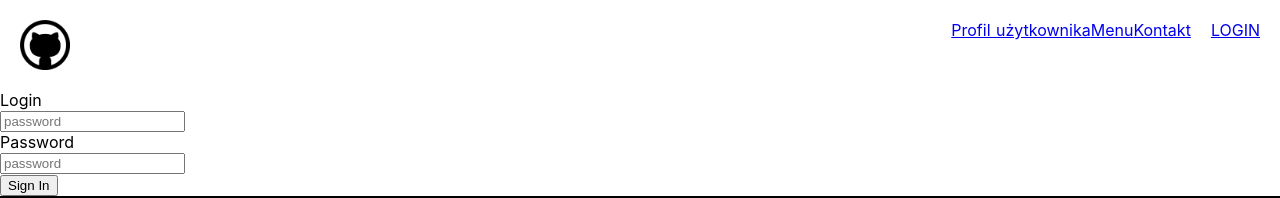
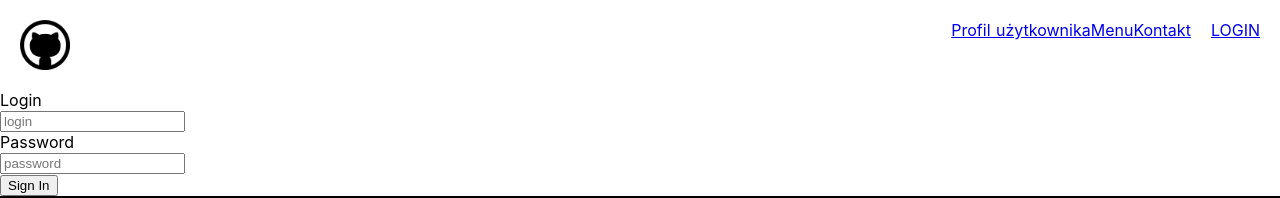
Before and after one commit to dobrerzeczy/drz-app, a Nuxt app: page /login in a window 1280 px wide. Shown: the top 198 px of the page. Built offline with nearby package versions, Linux system fonts and the light colour scheme.

Commit message:
Signing In

```diff
--- a/components/LoginForm.vue
+++ b/components/LoginForm.vue
@@ -2,14 +2,16 @@
     <div>
         <label for="inputLogin">Login</label>
         <br>
-        <input type="text" id="inputLogin" name="inputLogin" placeholder="password" v-model="username">
+        <input type="text" id="inputLogin" name="inputLogin" placeholder="login" v-model="username">
         <br>
         <label for="inputPassword">Password</label>
         <br>
         <input type="password" id="inputPassword" name="inputPassword" placeholder="password" v-model="password">
         <br>
-        <button @click="handleLogin">Sign In</button>
+        <button @click="handleLogin" :disabled= 'loggingIn'><p v-if="!loggingIn">Sign In</p><p v-if="loggingIn">Signing In</p></button>
+
     </div>
+
 </template>
 <script>
 export default {
@@ -17,13 +19,16 @@ export default {
         return  {
         username: "",
         password: "",
+        loggingIn: false
     }
     },
     methods:{
         handleLogin()
         {
+            this.loggingIn = true;
+            const { username, password } = this;
             //this.$router.push("/")
-            this.$emit('loginData' [this.username, this.password])
+            this.$emit('loginData', { username, password })
         }
     }
 }
--- a/pages/login.vue
+++ b/pages/login.vue
@@ -2,6 +2,7 @@
     <div>
         <login-form @loginData='addLoginData($event)' />
         {{username}}
+        {{password}}
      </div>
 </template>
 
@@ -12,18 +13,22 @@ export default {
   components: {
     LoginForm
   },
+
   data() {
-    return{
+    return {
+      loggingIn: false,
       username: "",
       password: ""
     }
   },
- methods:{
-     addLoginData(loginData){
-         this.username = loginData[0],
-         this.password = loginData[1]
+
+  methods: {
+    addLoginData({username, password}) {
+      /*
+      1. button disabled
+      2. sign in -> signing in
+       */
     }
   }
-
 }
 </script>
```
Lines whose indentation alone changed are shown as unchanged.
